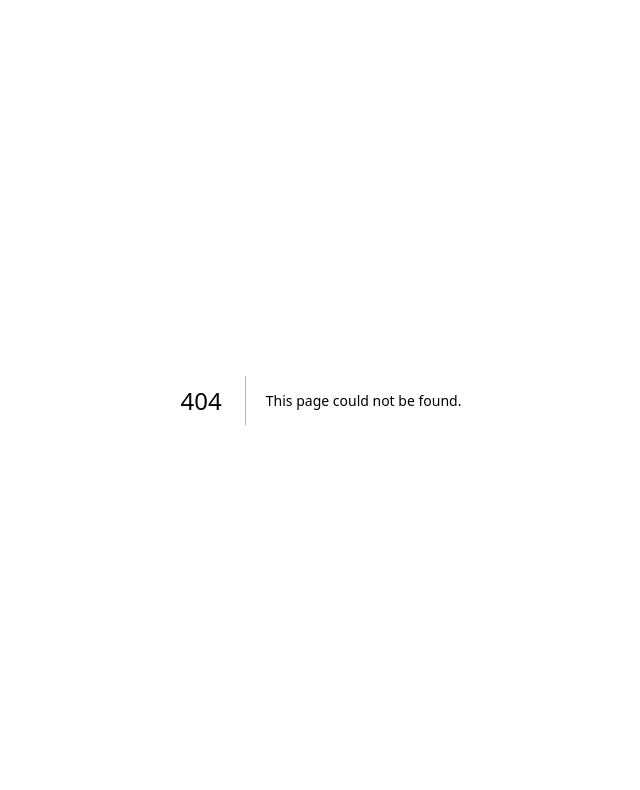
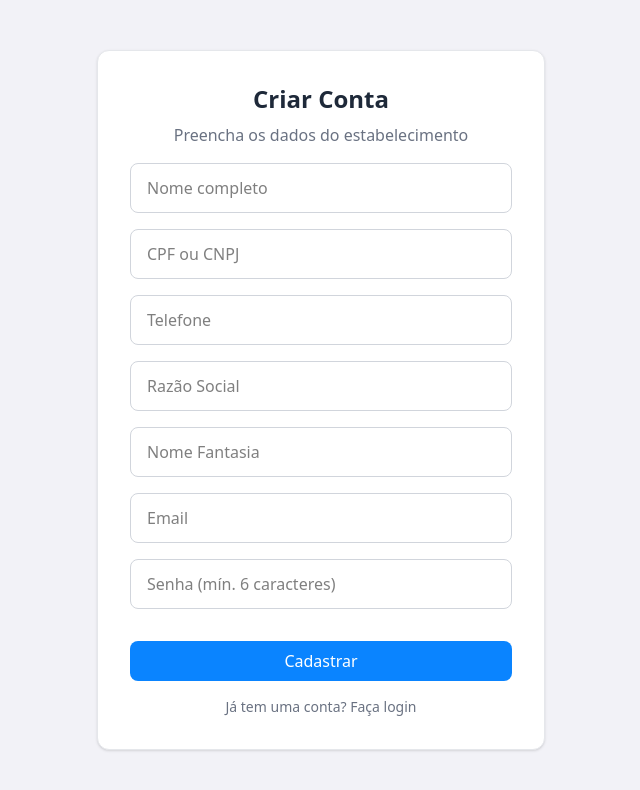
Before and after one commit to jxnathas/gestao-eventos, a Next.js app: page /signup in a window 1280 px wide. Before the commit this address had no page. Shown: the top 790 px of the page, without its empty margins (319-959 px from the left). Built offline with nearby package versions, Linux system fonts and the light colour scheme.

Commit message:
Add: Página de cadastro e ajustes em components

```diff
--- a/api/db.json
+++ b/api/db.json
@@ -2,10 +2,25 @@
   "users": [
     {
       "id": 1,
+      "name": "Fulano Silva",
+      "document": "123.456.789-00",
+      "establishmentName": "Eventos Ltda",
+      "tradingName": "Festas Inc",
       "email": "admin@example.com",
       "password": "123456",
-        "name": "Admin",
+      "phone": "(11) 99999-9999",
       "role": "admin"
+    },
+    {
+      "name": "teste",
+      "document": "000000000000000",
+      "establishmentName": "Cozinha Ltda",
+      "tradingName": "Restaurante do Mané",
+      "email": "teste@teste.com",
+      "password": "123456",
+      "phone": "00000000000000",
+      "role": "user",
+      "id": 2
     }
   ],
   "events": [],
--- /dev/null
+++ b/src/app/(protected)/dashboard/page.tsx
@@ -0,0 +1,9 @@
+import React from 'react'
+
+const page = () => {
+  return (
+    <div>page</div>
+  )
+}
+
+export default page
--- /dev/null
+++ b/src/app/(public)/signup/page.tsx
@@ -0,0 +1,109 @@
+'use client';
+import { useRouter } from 'next/navigation';
+import { Card } from '@/components/ui/Card';
+import { Container } from '@/components/ui/Container';
+import { Button } from '@/components/ui/Button';
+import { Input } from '@/components/ui/Input';
+import toast from 'react-hot-toast';
+import api from '@/lib/api/api';
+
+export default function SignupPage() {
+  const router = useRouter();
+
+  const handleSubmit = async (e: React.FormEvent<HTMLFormElement>) => {
+    e.preventDefault();
+    const formData = new FormData(e.currentTarget);
+
+    const userData = {
+      name: formData.get('name') as string,
+      document: formData.get('document') as string,
+      establishmentName: formData.get('establishmentName') as string,
+      tradingName: formData.get('tradingName') as string,
+      email: formData.get('email') as string,
+      password: formData.get('password') as string,
+      phone: formData.get('phone') as string,
+      role: 'user' as const,
+    };
+
+    try {
+      await api.post('/users', userData);
+      toast.success('Cadastro realizado! Faça login.');
+      router.push('/login');
+    } catch (error) {
+      toast.error('Erro ao cadastrar. Tente novamente.');
+    }
+  };
+
+  return (
+    <Container className="flex items-center justify-center min-h-screen">
+      <Card className="w-full max-w-md p-8 space-y-4">
+        <div className="text-center">
+          <h1 className="text-2xl font-semibold text-gray-800">Criar Conta</h1>
+          <p className="mt-2 text-gray-500">Preencha os dados do estabelecimento</p>
+        </div>
+
+        <form onSubmit={handleSubmit} className="space-y-4">
+          <Input
+            name="name"
+            type="text"
+            placeholder="Nome completo"
+            required
+          />
+          <Input
+            name="document"
+            type="text"
+            placeholder="CPF ou CNPJ"
+            required
+          />
+          <Input
+            name="phone"
+            type="tel"
+            placeholder="Telefone"
+            required
+          />
+
+          <Input
+            name="establishmentName"
+            type="text"
+            placeholder="Razão Social"
+            required
+          />
+          <Input
+            name="tradingName"
+            type="text"
+            placeholder="Nome Fantasia"
+            required
+          />
+
+          <Input
+            name="email"
+            type="email"
+            placeholder="Email"
+            required
+          />
+          <Input
+            name="password"
+            type="password"
+            placeholder="Senha (mín. 6 caracteres)"
+            minLength={6}
+            required
+          />
+
+          <Button type="submit" variant="primary" className="w-full mt-4">
+            Cadastrar
+          </Button>
+        </form>
+
+        <div className="text-center text-sm text-gray-500">
+          Já tem uma conta?{' '}
+          <button
+            onClick={() => router.push('/login')}
+            className="text-primary hover:underline"
+          >
+            Faça login
+          </button>
+        </div>
+      </Card>
+    </Container>
+  );
+}
--- a/src/components/ui/Button.tsx
+++ b/src/components/ui/Button.tsx
@@ -5,7 +5,7 @@ type ButtonProps = ButtonHTMLAttributes<HTMLButtonElement> & {
 };
 
 export const Button = ({ variant = 'primary', className = '', ...props }: ButtonProps) => {
-  const baseClasses = 'px-4 py-2 rounded-lg font-medium transition-all duration-200 focus:outline-none focus:ring-2';
+  const baseClasses = 'w-full px-4 py-2 rounded-lg font-medium transition-all duration-200 focus:outline-none focus:ring-2';
 
   const variants = {
     primary: 'bg-primary text-white hover:bg-primary/90 focus:ring-primary/50',
--- a/src/components/ui/Input.tsx
+++ b/src/components/ui/Input.tsx
@@ -3,7 +3,7 @@ import React, { InputHTMLAttributes } from 'react';
 export const Input = ({ className = '', ...props }: InputHTMLAttributes<HTMLInputElement>) => {
   return (
     <input
-      className={`px-3 py-2 border border-gray-300 rounded-lg focus:outline-none focus:ring-2 focus:ring-primary/50 focus:border-transparent ${className}`}
+      className={`w-full px-4 py-3 border border-gray-300 rounded-lg focus:outline-none focus:ring-2 focus:ring-primary/50 focus:border-transparent ${className}`}
       {...props}
     />
   );
```
Lines whose indentation alone changed are shown as unchanged.
